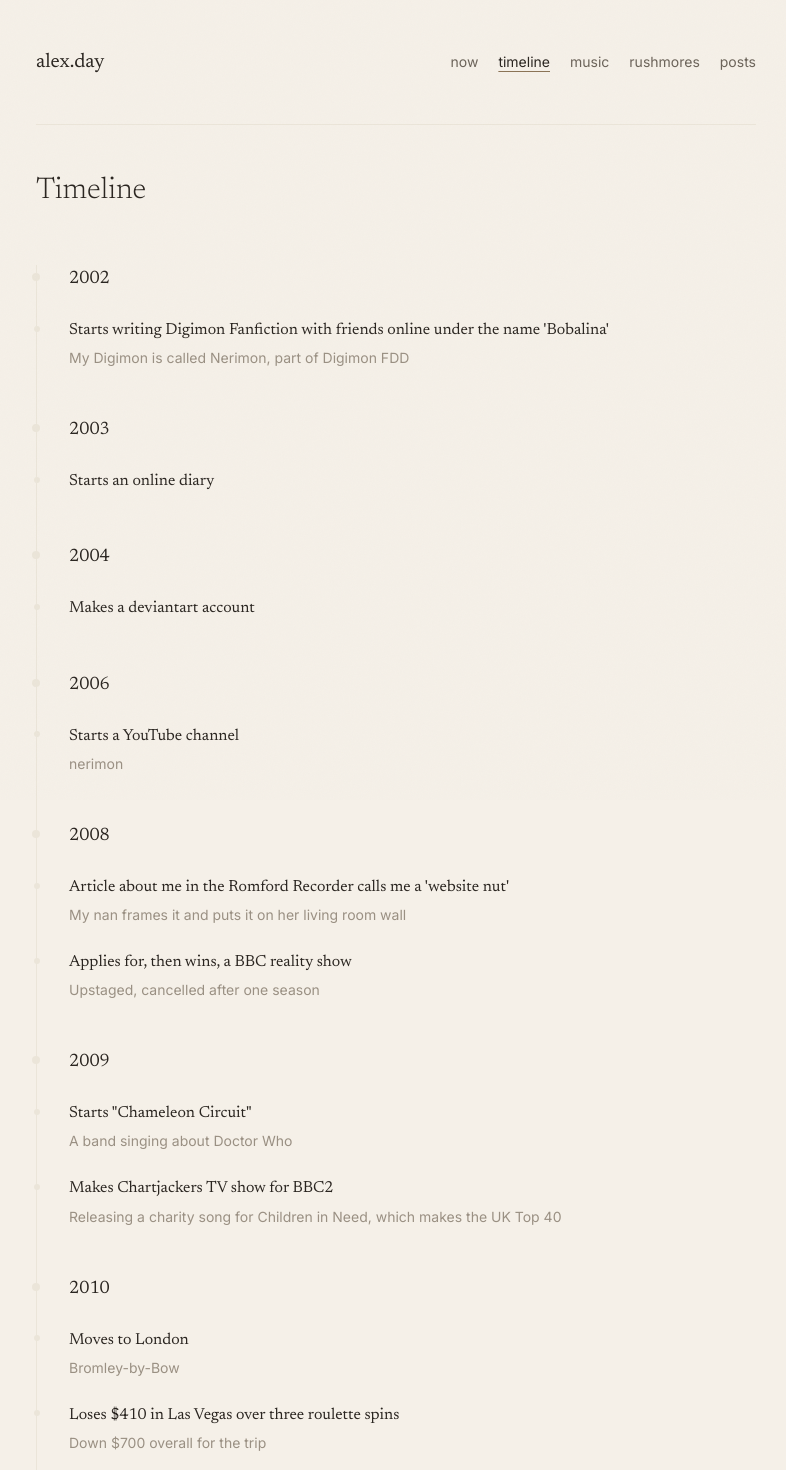
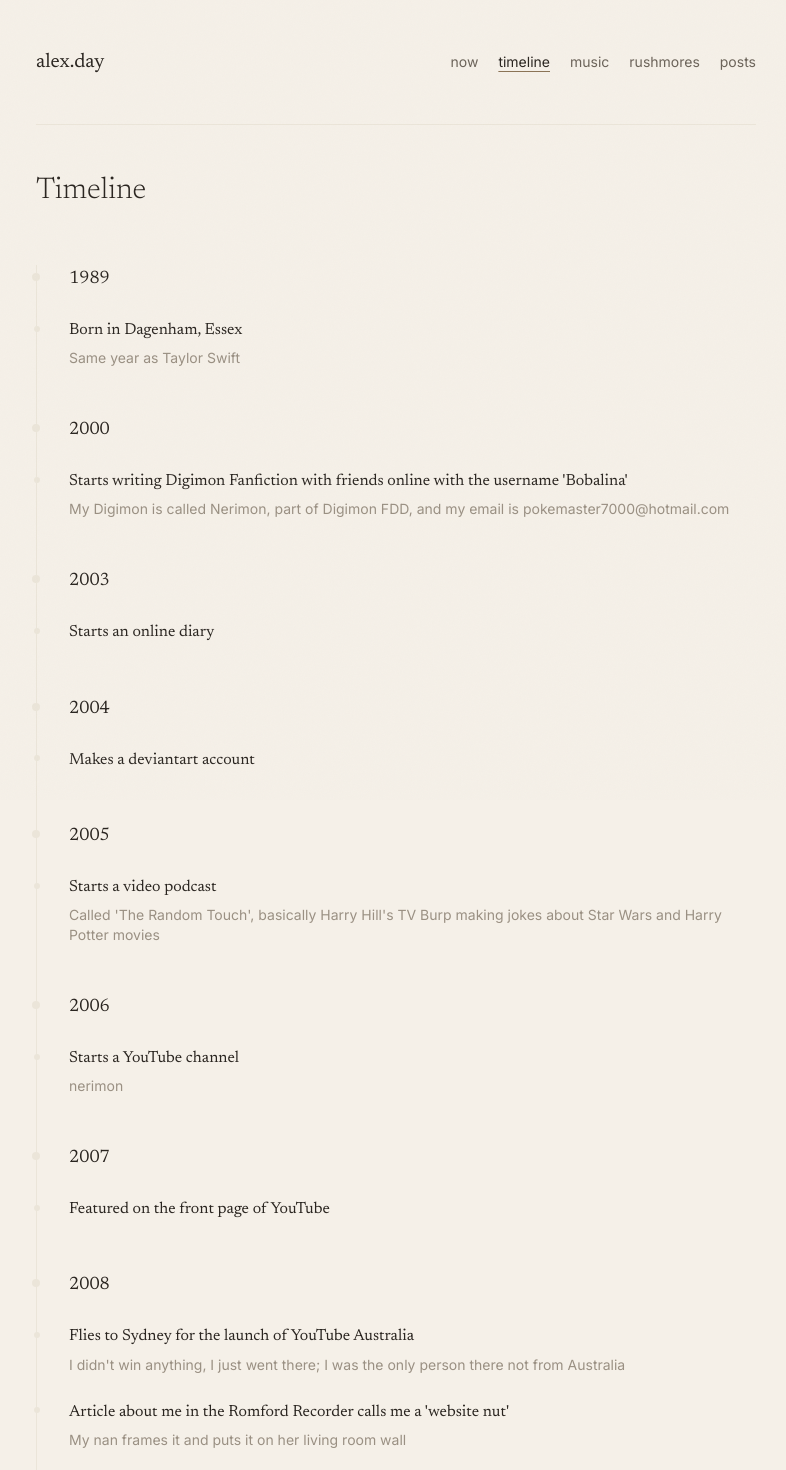
Before and after one commit to sudokufan/alex.day, a React (Vite) app: page /timeline in a window 1280 px wide. Shown: the top 1470 px of the page, without its empty margins (244-1030 px from the left). Built offline with nearby package versions, Linux system fonts and the light colour scheme.

Commit message:
timeline updates

```diff
--- a/src/content/timeline.ts
+++ b/src/content/timeline.ts
@@ -2,10 +2,16 @@ import type { TimelineEntry } from "../lib/types";
 
 export const timeline: TimelineEntry[] = [
   {
-    year: 2002,
+    year: 1989,
+    title: "Born in Dagenham, Essex",
+    description: "Same year as Taylor Swift",
+  },
+  {
+    year: 2000,
     title:
-      "Starts writing Digimon Fanfiction with friends online under the name 'Bobalina'",
-    description: "My Digimon is called Nerimon, part of Digimon FDD",
+      "Starts writing Digimon Fanfiction with friends online with the username 'Bobalina'",
+    description:
+      "My Digimon is called Nerimon, part of Digimon FDD, and my email is pokemaster7000@hotmail.com",
   },
   {
     year: 2003,
@@ -16,9 +22,25 @@ export const timeline: TimelineEntry[] = [
     title: "Makes a deviantart account",
   },
   {
+    year: 2005,
+    title: "Starts a video podcast",
+    description:
+      "Called 'The Random Touch', basically Harry Hill's TV Burp making jokes about Star Wars and Harry Potter movies",
+  },
+  {
     year: 2006,
     title: "Starts a YouTube channel",
     description: "nerimon",
+  },
+  {
+    year: 2007,
+    title: "Featured on the front page of YouTube",
+  },
+  {
+    year: 2008,
+    title: "Flies to Sydney for the launch of YouTube Australia",
+    description:
+      "I didn't win anything, I just went there; I was the only person there not from Australia",
   },
   {
     year: 2008,
@@ -60,6 +82,11 @@ export const timeline: TimelineEntry[] = [
   },
   {
     year: 2011,
+    title: "Play my first Magic: the Gathering set",
+    description: "Core 2012, followed by Innistrad",
+  },
+  {
+    year: 2011,
     title: "Makes a video of me and a mate wandering around a Walmart",
     description: "Gets a million views in a week",
   },
@@ -87,6 +114,11 @@ export const timeline: TimelineEntry[] = [
     description: "Met a Weeping Angel",
   },
   {
+    year: 2012,
+    title:
+      "#alexdayisalseep trends on Twitter after I tweet that I'm going to bed",
+  },
+  {
     year: 2013,
     title: "Interviews Kermit the Frog",
     description: "Used a Muppet of myself made for me by the Muppet studio",
@@ -111,6 +143,12 @@ export const timeline: TimelineEntry[] = [
   {
     year: 2015,
     title: "Stays at the base of Mount Fuji with Buddhist monks",
+  },
+  {
+    year: 2015,
+    title:
+      "Raises money online to plant trees for nan in Tower Hamlets Cemetery Park",
+    description: "150 trees planted in her memory",
   },
   {
     year: 2015,
```
